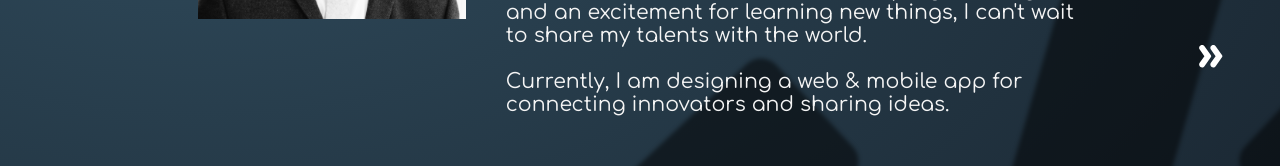
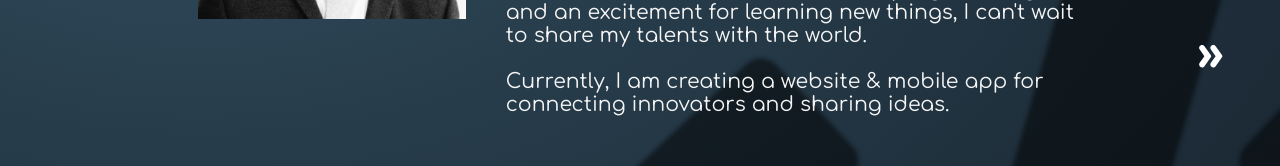
Before and after one commit to AndersLofgran/portfolio-site, a React (Create React App) app: page / in a window 1280 px wide. Shown: the part 333-499 px from the top of the page. Built offline with nearby package versions, Linux system fonts and the light colour scheme.

Commit message:
improved portfolio preview load time & about text

```diff
--- a/src/components/Main/Main.js
+++ b/src/components/Main/Main.js
@@ -62,7 +62,7 @@ const Main = () => {
                       new things, I can't wait to share my talents with the world.
                     </p>
                     <br/>
-                    <p> Currently, I am designing a web & mobile app for connecting innovators and sharing ideas. </p>
+                    <p> Currently, I am creating a website & mobile app for connecting innovators and sharing ideas. </p>
                     <div className='about-skills'>
                       <div> <FontAwesomeIcon className='skill-icon' icon={faJsSquare} />  <h4>JavaScript</h4>   </div>
                       <div> <FontAwesomeIcon className='skill-icon' icon={faReact} />     <h4>React</h4>        </div>
--- a/src/components/Portfolio/Portfolio.js
+++ b/src/components/Portfolio/Portfolio.js
@@ -92,7 +92,11 @@ export default function Portfolio() {
 
         </div>
 
-        <div className={`gif-${gifVis}`} onClick={() => setGifVis('hidden')}>
+        <div  className={`gif-${gifVis}`}
+              onClick={() => {
+                setGifVis('hidden')
+                setGifcard()
+              }}>
           <img src={gifcard} alt=''/>
         </div>
       </SimpleBar>
```
Also changed, not shown: src/assets/portfolio_site_preview.png (added).
